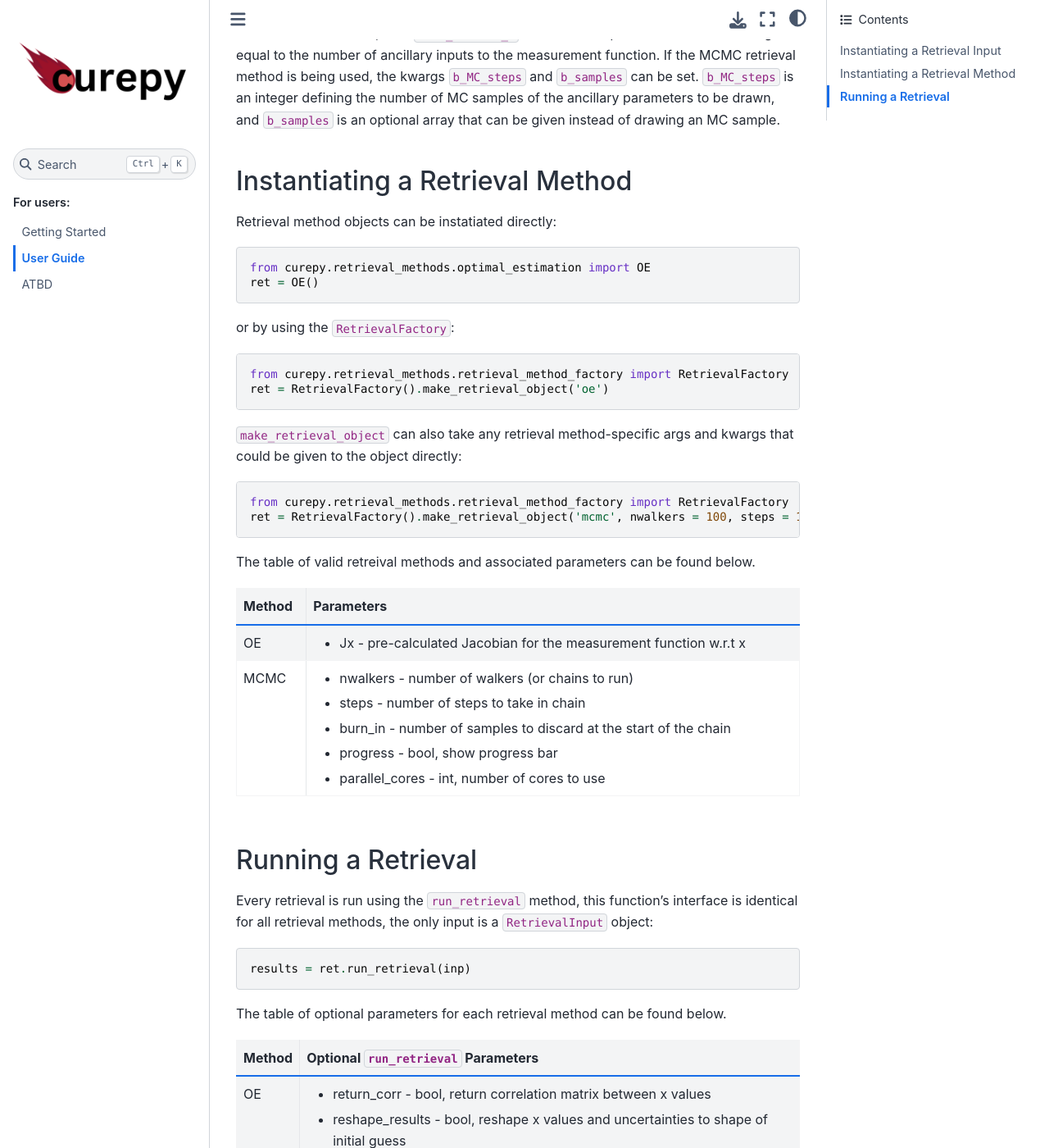
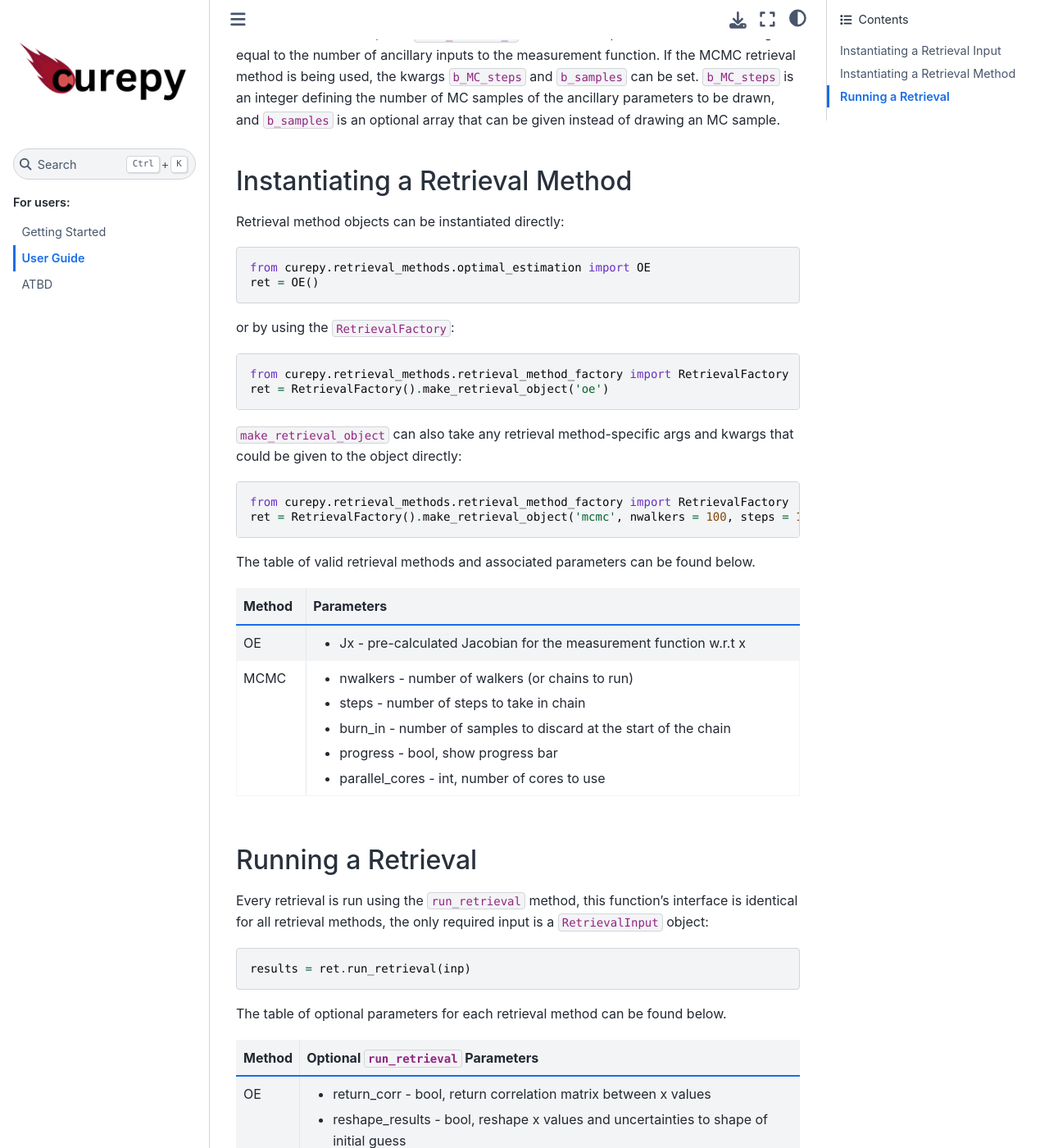
Before and after one commit to comet-toolkit/curepy, a Sphinx documentation site: the page built from docs/content/user_guide.rst, in a window 1280 px wide and 1400 px high, scrolled down 2005 px. Shown: the whole window at 82% size. Built offline with Sphinx 7.4.7 and the Sphinx Book theme 1.1.4, drawn with Linux system fonts in a browser that asks for light colours; pages that are not in the unit, such as notebooks, are missing from menus.

Commit message:
spelling in docs

```diff
--- a/docs/content/atbd.rst
+++ b/docs/content/atbd.rst
@@ -32,7 +32,7 @@
 
 .. math::
 
-    P(y|x) = 2\pi^{\frac{n}{2}}|C_{y}^{\frac{-1}{2}}|\exp{\chi^{2}}
+    P(y|x) = 2\pi^{\frac{n}{2}}|C_{y}^{-\frac{1}{2}}|e^{\chi^{2}}
 
 
 Optimal Estimation (OE)
--- a/docs/content/user_guide.rst
+++ b/docs/content/user_guide.rst
@@ -58,7 +58,7 @@
 +--------------+-----------------------------------+
 
 .. note::
-    If no ``Prior`` object is set within the ``RetrievalInput``, all prior distributions are set to be uniform with minimum :math:`\infty` and maximum :math:`\infty`.
+    If no ``Prior`` object is set within the ``RetrievalInput``, all prior distributions are set to be uniform with minimum :math:`-\infty` and maximum :math:`\infty`.
 
 AncillaryParameter
 ^^^^^^^^^^^^^^^^^^
@@ -73,7 +73,7 @@
 Instantiating a Retrieval Method
 --------------------------------
 
-Retrieval method objects can be instatiated directly::
+Retrieval method objects can be instantiated directly::
 
     from curepy.retrieval_methods.optimal_estimation import OE
     ret = OE()
@@ -89,7 +89,7 @@
     from curepy.retrieval_methods.retrieval_method_factory import RetrievalFactory
     ret = RetrievalFactory().make_retrieval_object('mcmc', nwalkers = 100, steps = 1000, burn_in = 100)
 
-The table of valid retreival methods and associated parameters can be found below.
+The table of valid retrieval methods and associated parameters can be found below.
 
 +--------------+----------------------------------------------------------------------+
 | Method       | Parameters                                                           |
@@ -108,7 +108,7 @@
 -------------------
 
 Every retrieval is run using the ``run_retrieval`` method, this function's interface is identical for all
-retrieval methods, the only input is a ``RetrievalInput`` object::
+retrieval methods, the only required input is a ``RetrievalInput`` object::
 
     results = ret.run_retrieval(inp)
 
```
